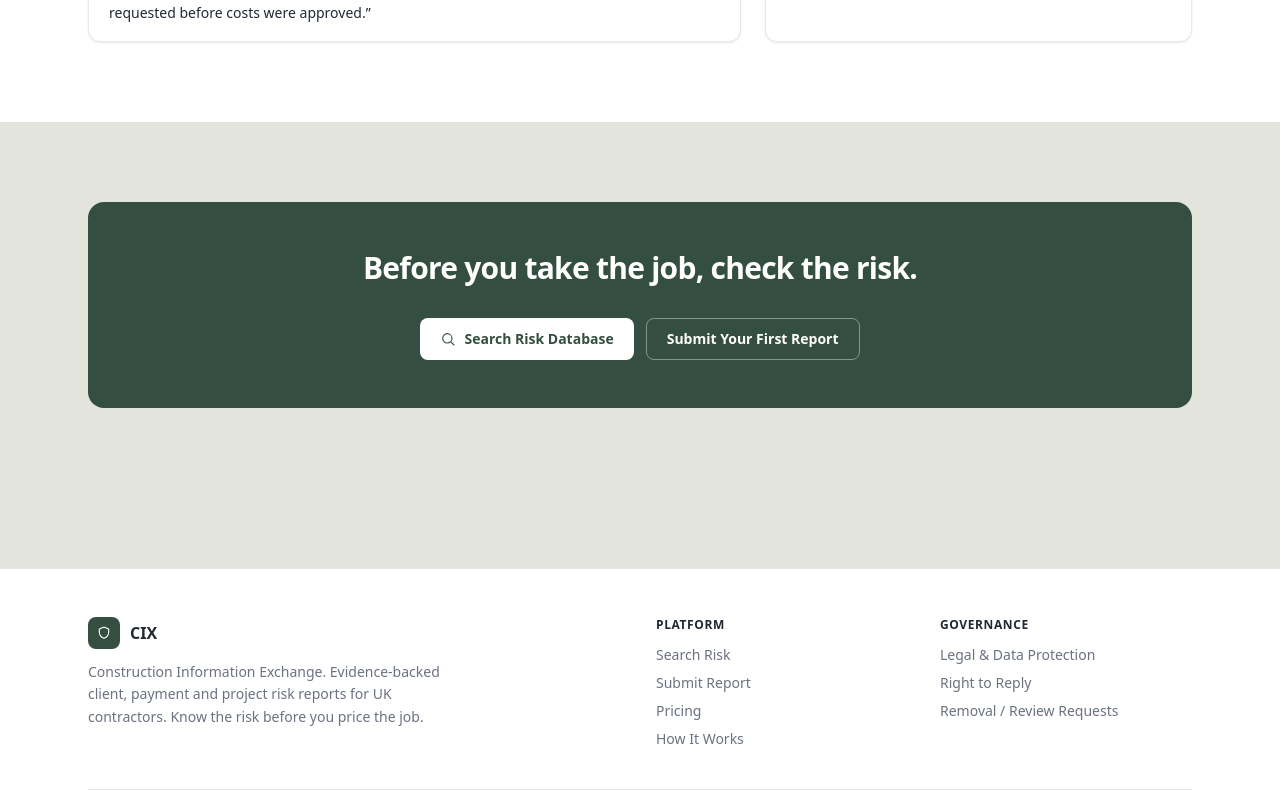
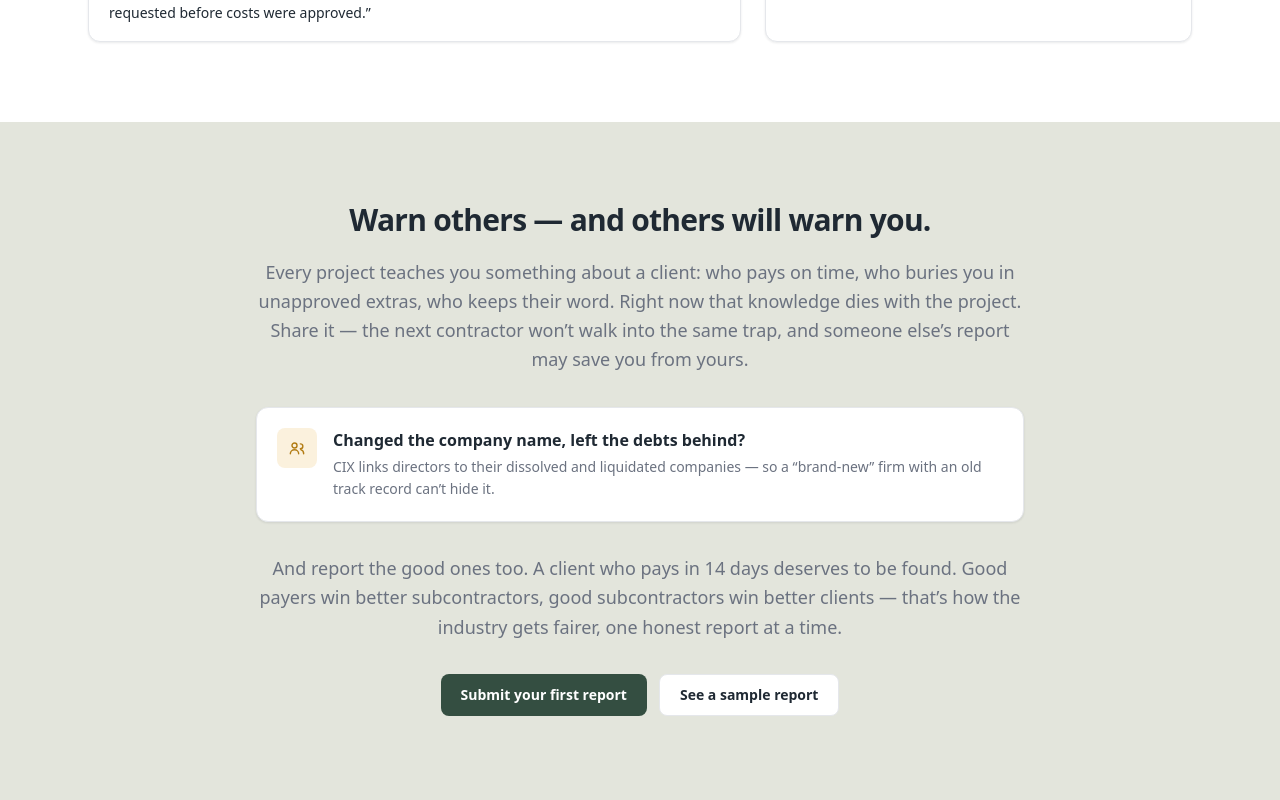
Before and after one commit to Piotr3009/CRI, a Next.js app: page / in a window 1280 px wide. Shown: the part 3620-4420 px from the top of the page. Built offline with nearby package versions, Linux system fonts and the light colour scheme; no server answers; the database is empty.

Commit message:
Update page.tsx

```diff
--- a/app/page.tsx
+++ b/app/page.tsx
@@ -145,7 +145,7 @@ export default function HomePage() {
       <HowItWorksSection />
 
       {/* G. Example Risk Report */}
-      <section className="bg-white py-16 sm:py-20">
+      <section id="example-report" className="bg-white py-16 sm:py-20">
         <div className="mx-auto max-w-6xl px-4 sm:px-6">
           <div className="max-w-2xl">
             <p className="text-sm font-semibold uppercase tracking-wider text-cri-green">
@@ -266,6 +266,63 @@ export default function HomePage() {
         </div>
       </section>
 
+      {/* G2. Why report — reciprocity, phoenix, positive reports */}
+      <section className="py-16 sm:py-20">
+        <div className="mx-auto max-w-6xl px-4 sm:px-6">
+          <div className="mx-auto max-w-3xl text-center">
+            <h2 className="text-3xl font-bold tracking-tight text-cri-charcoal">
+              Warn others — and others will warn you.
+            </h2>
+            <p className="mt-5 text-lg leading-relaxed text-cri-steel">
+              Every project teaches you something about a client: who pays on
+              time, who buries you in unapproved extras, who keeps their word.
+              Right now that knowledge dies with the project. Share it &mdash;
+              the next contractor won&rsquo;t walk into the same trap, and
+              someone else&rsquo;s report may save you from yours.
+            </p>
+          </div>
+
+          <div className="mx-auto mt-8 flex max-w-3xl items-start gap-4 rounded-xl border border-cri-border bg-white p-5 text-left shadow-card">
+            <span className="flex h-10 w-10 shrink-0 items-center justify-center rounded-lg bg-cri-amber-light text-cri-amber-dark">
+              <UsersIcon className="h-5 w-5" />
+            </span>
+            <div>
+              <p className="font-semibold text-cri-charcoal">
+                Changed the company name, left the debts behind?
+              </p>
+              <p className="mt-1 text-sm leading-relaxed text-cri-steel">
+                CIX links directors to their dissolved and liquidated companies
+                &mdash; so a &ldquo;brand-new&rdquo; firm with an old track
+                record can&rsquo;t hide it.
+              </p>
+            </div>
+          </div>
+
+          <div className="mx-auto mt-8 max-w-3xl text-center">
+            <p className="text-lg leading-relaxed text-cri-steel">
+              And report the good ones too. A client who pays in 14 days
+              deserves to be found. Good payers win better subcontractors, good
+              subcontractors win better clients &mdash; that&rsquo;s how the
+              industry gets fairer, one honest report at a time.
+            </p>
+            <div className="mt-8 flex flex-col justify-center gap-3 sm:flex-row">
+              <Link
+                href="/submit-report"
+                className="inline-flex items-center justify-center gap-2 rounded-lg bg-cri-green px-5 py-2.5 text-sm font-semibold text-white transition-colors hover:bg-cri-green-dark"
+              >
+                Submit your first report
+              </Link>
+              <a
+                href="#example-report"
+                className="inline-flex items-center justify-center gap-2 rounded-lg border border-cri-border bg-white px-5 py-2.5 text-sm font-semibold text-cri-charcoal transition-colors hover:bg-cri-bg"
+              >
+                See a sample report
+              </a>
+            </div>
+          </div>
+        </div>
+      </section>
+
       {/* H. CTA section */}
       <section className="py-16 sm:py-20">
         <div className="mx-auto max-w-6xl px-4 sm:px-6">
```
